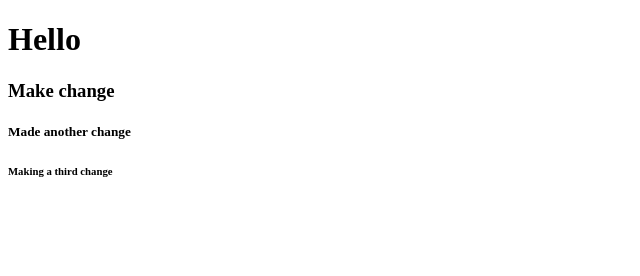
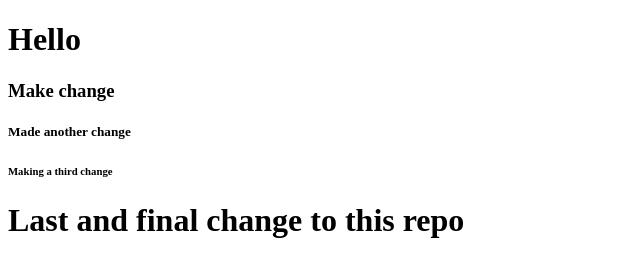
Before and after one commit to kirtesh123/test, a plain HTML site: page index.html in a window 1280 px wide. Shown: the whole page, without its empty margins (0-640 px from the left). Drawn offline with Linux system fonts and the light colour scheme.

Commit message:
final changes

```diff
--- a/index.html
+++ b/index.html
@@ -10,5 +10,6 @@
     <h3>Make change</h3>
     <h5>Made another change</h5>
     <h6>Making a third change</h6>
+    <h1>Last and final change to this repo</h1>
 </body>
 </html>
```
